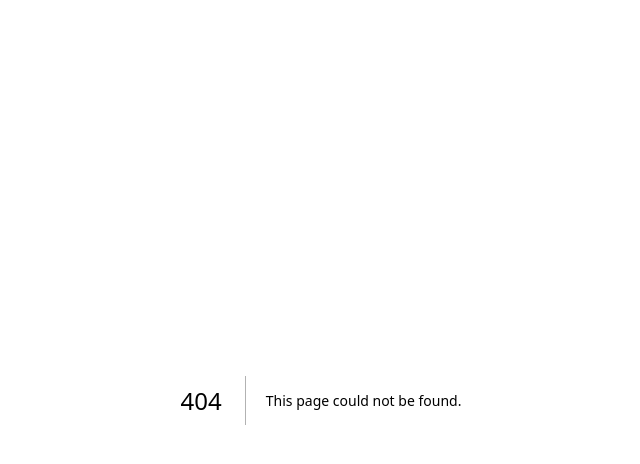
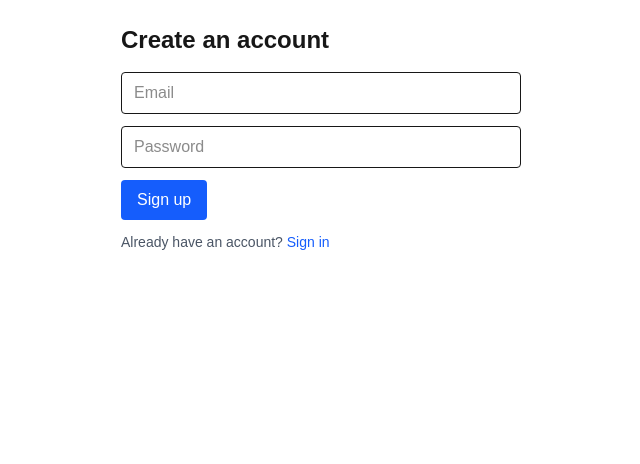
Before and after one commit to dmytro-chushko/form-editor, a Next.js app: page /auth/sign-up in a window 1280 px wide. Before the commit this address had no page. Shown: the top 464 px of the page, without its empty margins (319-959 px from the left). Built offline with nearby package versions, Linux system fonts and the light colour scheme.

Commit message:
Add sign-up page

```diff
--- /dev/null
+++ b/src/app/auth/sign-up/page.tsx
@@ -0,0 +1,86 @@
+'use client';
+import { useState } from 'react';
+
+export default function SignUpPage() {
+  const [email, setEmail] = useState('');
+  const [password, setPassword] = useState('');
+  const [loading, setLoading] = useState(false);
+  const [error, setError] = useState<string | null>(null);
+  const [success, setSuccess] = useState(false);
+
+  async function submit(e: React.FormEvent) {
+    e.preventDefault();
+    setError(null);
+    setLoading(true);
+    try {
+      const res = await fetch('/api/auth/signup', {
+        method: 'POST',
+        headers: { 'Content-Type': 'application/json' },
+        body: JSON.stringify({ email, password }),
+      });
+
+      if (!res.ok) {
+        const data = await res.json().catch(() => ({}));
+        throw new Error(data?.error || 'Sign up failed');
+      }
+      setSuccess(true);
+    } catch (err: any) {
+      setError(err?.message || 'Unexpected error');
+    } finally {
+      setLoading(false);
+    }
+  }
+
+  if (success) {
+    return (
+      <main className="mx-auto max-w-md p-6">
+        <h1 className="text-2xl font-semibold">Check your email</h1>
+        <p className="mt-2 text-gray-600">
+          We sent a verification link to your email. Please confirm to complete
+          sign up.
+        </p>
+        <a className="mt-4 inline-block text-blue-600" href="/auth/sign-in">
+          Back to sign in
+        </a>
+      </main>
+    );
+  }
+
+  return (
+    <main className="mx-auto max-w-md p-6">
+      <h1 className="text-2xl font-semibold">Create an account</h1>
+      <form onSubmit={submit} className="mt-4 space-y-3">
+        <input
+          type="email"
+          value={email}
+          onChange={(e) => setEmail(e.target.value)}
+          placeholder="Email"
+          className="w-full rounded border px-3 py-2"
+          required
+        />
+        <input
+          type="password"
+          value={password}
+          onChange={(e) => setPassword(e.target.value)}
+          placeholder="Password"
+          className="w-full rounded border px-3 py-2"
+          required
+        />
+        {error ? <p className="text-sm text-red-600">{error}</p> : null}
+        <button
+          type="submit"
+          disabled={loading}
+          className="rounded bg-blue-600 px-4 py-2 text-white disabled:opacity-50"
+        >
+          {loading ? 'Signing up...' : 'Sign up'}
+        </button>
+      </form>
+      <p className="mt-3 text-sm text-gray-600">
+        Already have an account?{' '}
+        <a className="text-blue-600" href="/auth/sign-in">
+          Sign in
+        </a>
+      </p>
+    </main>
+  );
+}
```
